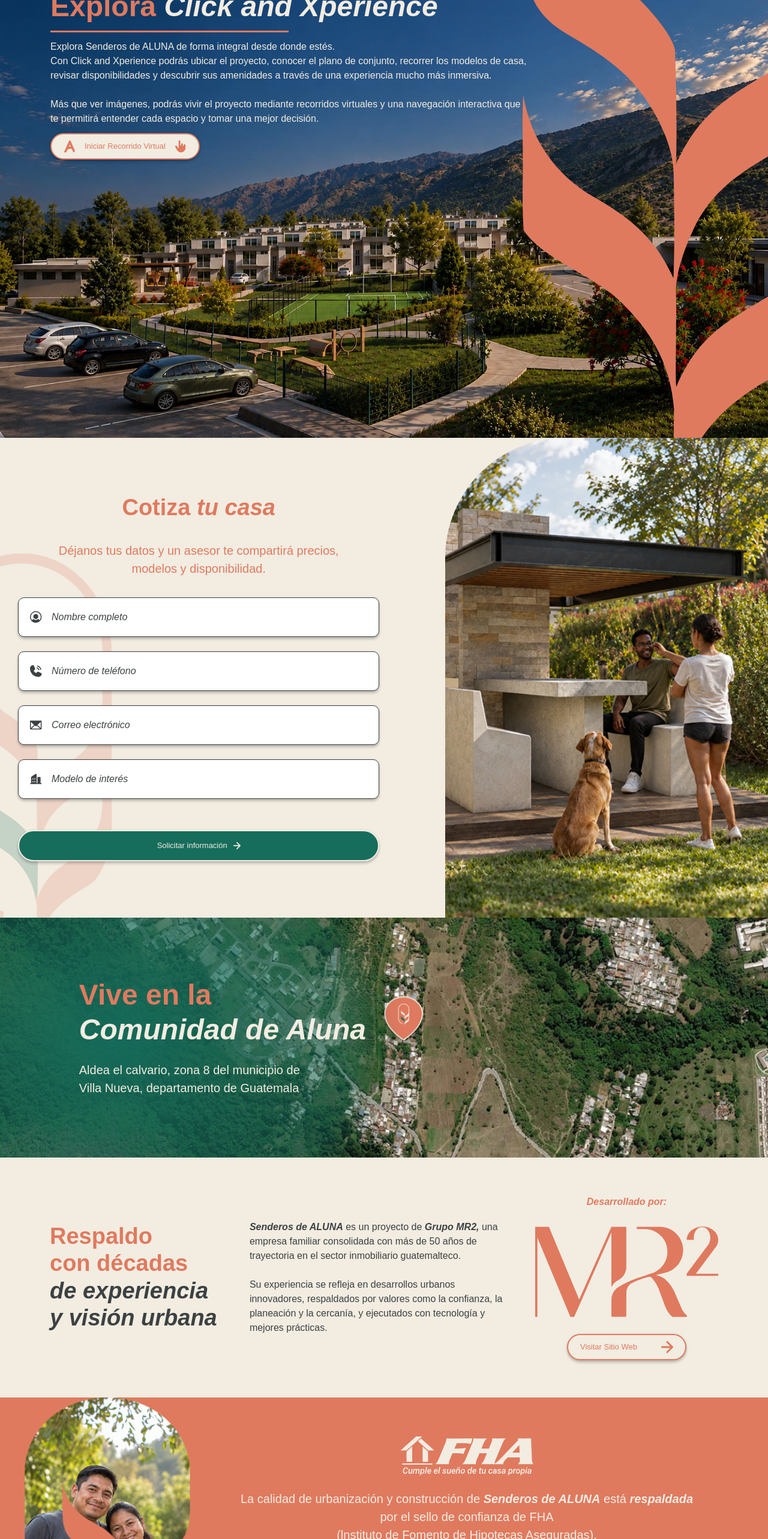
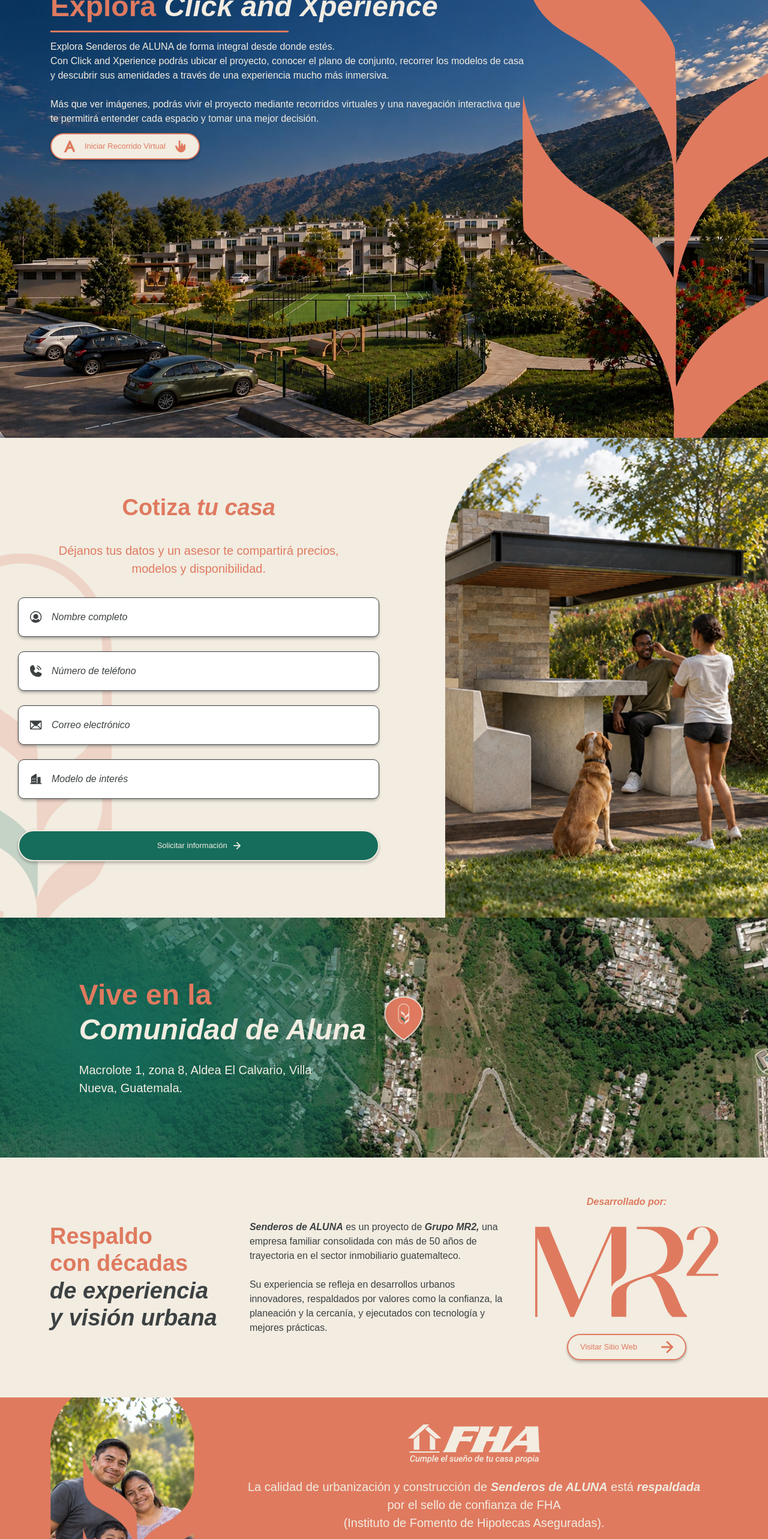
Before and after one commit to xperiencegroup/senderos-de-aluna-one-pager, a React (Vite) app: page / in a window 1280 px wide. Shown: the part 3987-6553 px from the top of the page at 60% size. Built offline with nearby package versions, Linux system fonts and the light colour scheme.

Commit message:
feat: texto de atribución en footer

```diff
--- a/src/const/nav-links.ts
+++ b/src/const/nav-links.ts
@@ -80,7 +80,7 @@
   {
     title: "Instagram",
     icon: instagramIcon,
-    href: "https://www.instagram.com/",
+    href: "https://www.instagram.com/viveenaluna/",
   },
   {
     title: "WhatsApp",
@@ -90,6 +90,6 @@
   {
     title: "Facebook",
     icon: facebookIcon,
-    href: "https://www.facebook.com/",
+    href: "https://www.facebook.com/viveenaluna",
   },
 ];
--- a/src/pages/home/components/explora-cx.tsx
+++ b/src/pages/home/components/explora-cx.tsx
@@ -46,8 +46,7 @@
             Explora Senderos de ALUNA de forma integral desde donde estés.
             <br />
             Con Click and Xperience podrás ubicar el proyecto, conocer el plano
-            de conjunto, recorrer los modelos de casa, revisar disponibilidades
-            y descubrir sus amenidades a través de una experiencia mucho más
+            de conjunto, recorrer los modelos de casa y descubrir sus amenidades a través de una experiencia mucho más
             inmersiva.
             <br />
             <br />
--- a/src/pages/home/components/fha.tsx
+++ b/src/pages/home/components/fha.tsx
@@ -3,14 +3,18 @@
 
 export default function FHA() {
   return (
-    <div className="flex w-full min-h-[50svh] justify-center bg-impulso overflow-hidden">
-      <div className="flex w-full max-w-[1366px] h-[400px] justify-center min-[1440px]:max-w-[1700px] min-[1440px]:h-auto min-[1440px]:px-[60px] min-[1440px]:gap-[40px]">
+    <div className="flex w-full justify-center bg-impulso overflow-hidden">
+      {/* El alto de la sección lo define la figura */}
+      <div className="flex w-full max-w-[1366px] min-[1440px]:max-w-[1700px] h-[360px] min-[1440px]:h-[440px] min-[1920px]:h-[520px] items-center gap-[60px] px-[84px]">
         {/* image */}
-        <div className="relative w-full max-w-[276px] min-[1440px]:max-w-[360px] min-h-[50svh] shrink-0">
-          <img src={imageDecoration} className="w-full" />
-        </div>
+        <img
+          src={imageDecoration}
+          alt=""
+          aria-hidden="true"
+          className="block shrink-0 w-[240px] min-[1440px]:w-[290px] min-[1920px]:w-[340px] h-auto"
+        />
 
-        <div className="w-full max-w-[923px] min-[1440px]:max-w-[1200px] flex flex-col justify-center items-center gap-[24px]">
+        <div className="flex flex-1 flex-col justify-center items-center gap-[24px] py-[40px]">
           {/* fha */}
           <img src={FHALogo} alt="FHA - Cumple el sueño de tu casa propia" />
 
@@ -21,7 +25,7 @@
             <span className="font-bold italic">respaldada</span> por el sello de
             confianza de FHA
             <br />
-            (lnstituto de Fomento de Hipotecas Aseguradas).
+            (Instituto de Fomento de Hipotecas Aseguradas).
             <br />
             <br />
             Con este respaldo,{" "}
--- a/src/pages/home/components/footer.tsx
+++ b/src/pages/home/components/footer.tsx
@@ -14,7 +14,10 @@
               <div className="w-full h-[2.5px] mt-[20px] bg-impulso" />
             </div>
             {/* xperience */}
-            <img src={xperience} className="w-[93px]" />
+            <div className="flex flex-col gap-[6px]">
+              <p className="caption font-light text-proposito">Página Web</p>
+              <img src={xperience} alt="Xperience" className="w-[93px]" />
+            </div>
           </div>
 
           <div className="flex flex-col w-[161px] gap-[24px]">
--- a/src/pages/home/components/ubicacion.tsx
+++ b/src/pages/home/components/ubicacion.tsx
@@ -33,8 +33,7 @@
 
               {/* description */}
               <p className="w-full max-w-[401px] subtitle text-beige">
-                Aldea el calvario, zona 8 del municipio de Villa Nueva,
-                departamento de Guatemala
+                Macrolote 1, zona 8, Aldea El Calvario, Villa Nueva, Guatemala.
               </p>
             </div>
           </div>
```
